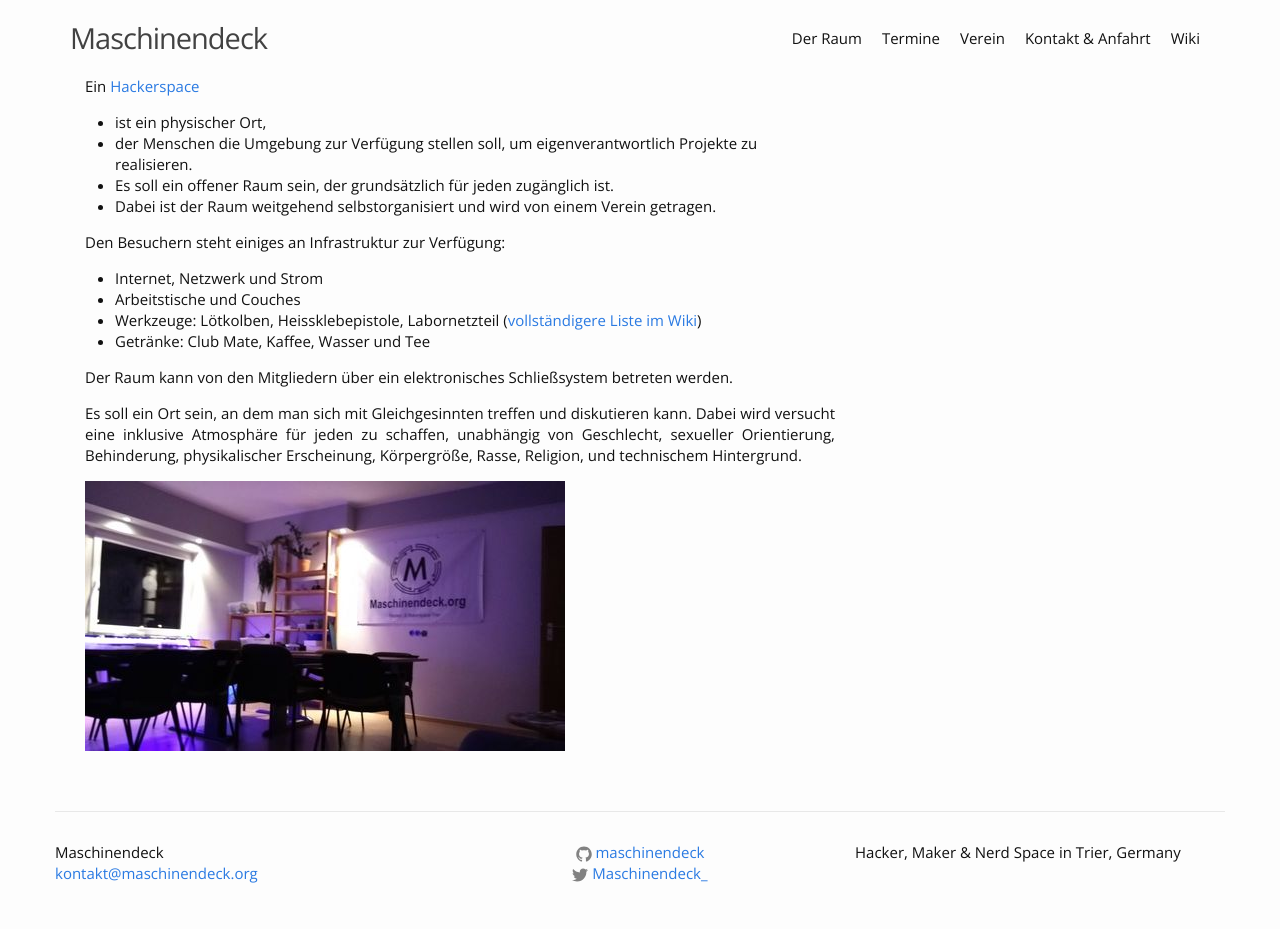
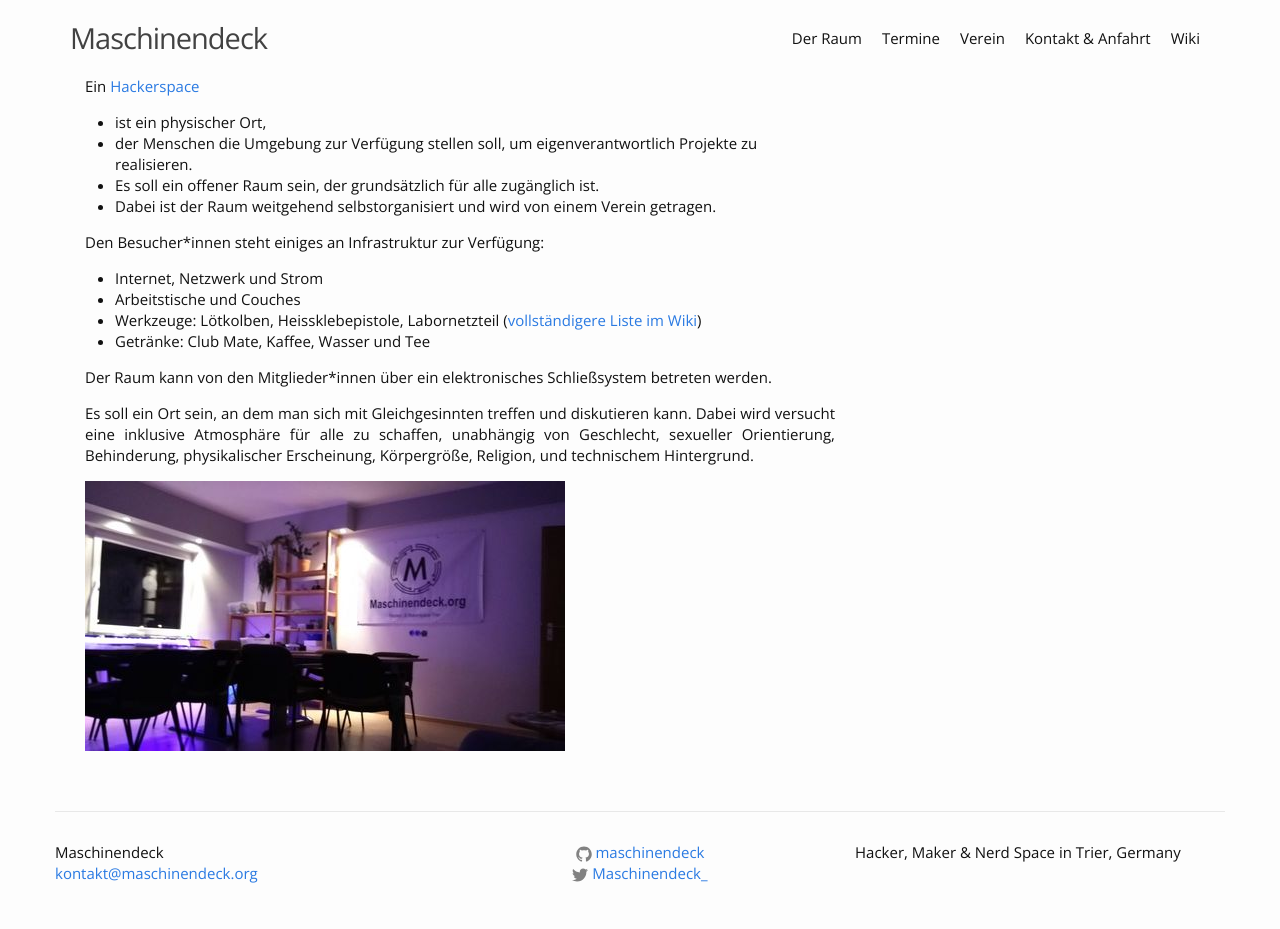
Before and after one commit to maschinendeck/maschinendeck.github.io, a Jekyll site: the page built from raum.md, in a window 1280 px wide. Built offline with Jekyll 4.4.1, drawn with Linux system fonts in a browser that asks for light colours.

Commit message:
Fix Gendering

```diff
--- a/raum.md
+++ b/raum.md
@@ -15,13 +15,14 @@
 <ul>
   <li>ist ein physischer Ort,</li>
   <li>der Menschen die Umgebung zur Verfügung stellen soll, um eigenverantwortlich Projekte zu realisieren.</li>
-  <li>Es soll ein offener Raum sein, der grundsätzlich für jeden zugänglich ist.</li>
+  <li>Es soll ein offener Raum sein, der grundsätzlich für alle zugänglich
+ist.</li>
   <li>Dabei ist der Raum weitgehend selbstorganisiert und wird von einem Verein getragen.</li>
 </ul>
 </p>
 
 <p>
-Den Besuchern steht einiges an Infrastruktur zur Verfügung:
+Den Besucher*innen steht einiges an Infrastruktur zur Verfügung:
 
 <ul>
   <li>Internet, Netzwerk und Strom</li>
@@ -30,13 +31,13 @@
   <li>Getränke: Club Mate, Kaffee, Wasser und Tee</li>
 </ul>
 
-Der Raum kann von den Mitgliedern über ein elektronisches Schließsystem betreten werden.
+Der Raum kann von den Mitglieder*innen über ein elektronisches Schließsystem betreten werden.
 </p>
 
 <p>
 Es soll ein Ort sein, an dem man sich mit Gleichgesinnten treffen und diskutieren kann.
-Dabei wird versucht eine inklusive Atmosphäre für jeden zu schaffen, unabhängig von Geschlecht,
-sexueller Orientierung, Behinderung, physikalischer Erscheinung, Körpergröße, Rasse, Religion,
+Dabei wird versucht eine inklusive Atmosphäre für alle zu schaffen, unabhängig von Geschlecht,
+sexueller Orientierung, Behinderung, physikalischer Erscheinung, Körpergröße, Religion,
 und technischem Hintergrund.
 </p>
 
```
Also changed, not shown: about.md (+1 -1 lines), events.md (+4 -3 lines).
